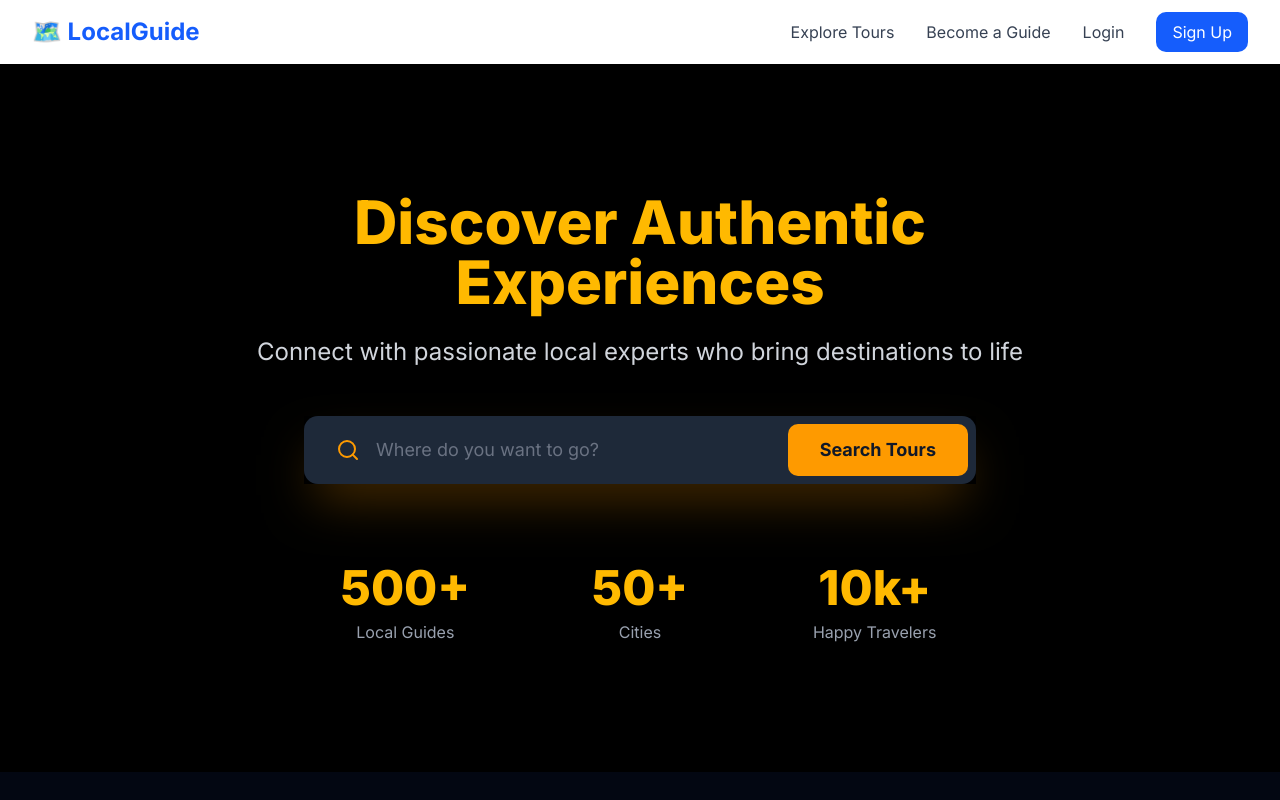
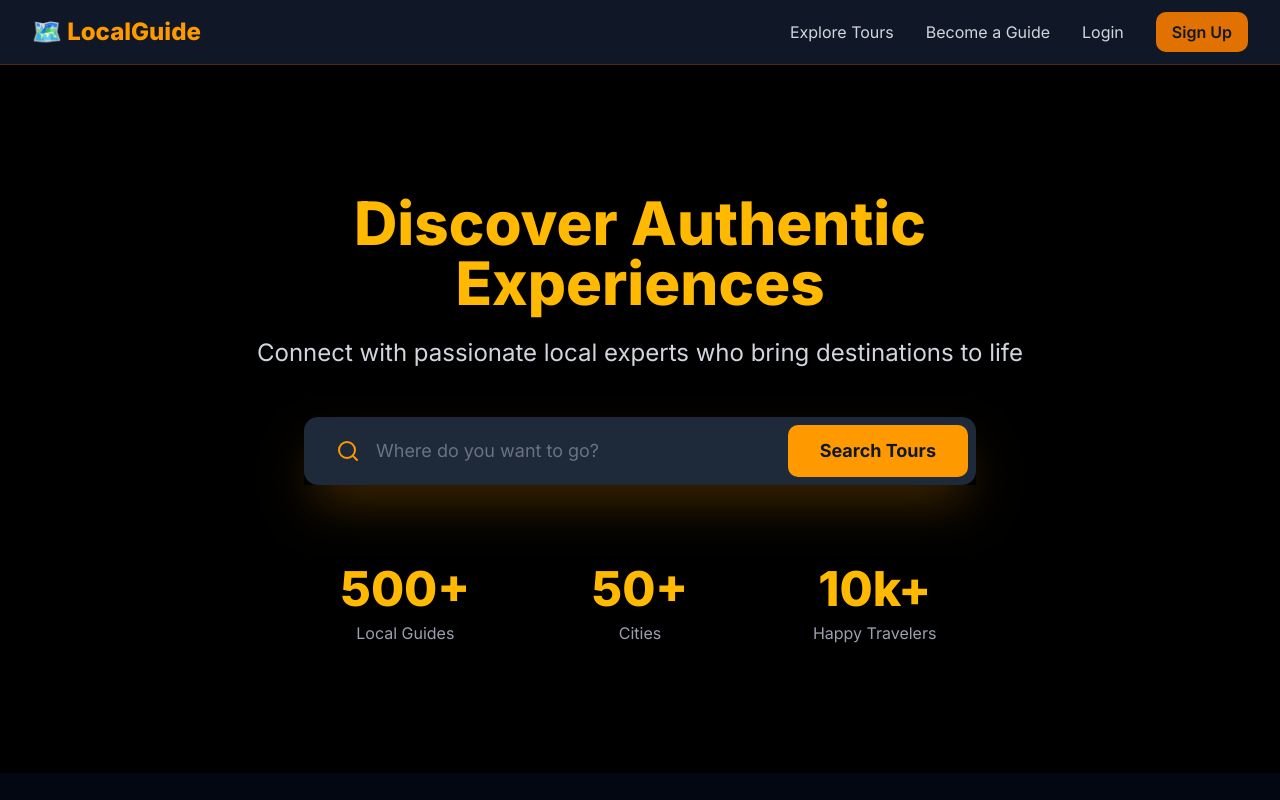
Before and after one commit to jamil908/local-guide-platform-frontencd, a Next.js app: page / in a window 1280 px wide. Shown: the top 800 px of the page. Built offline with nearby package versions, Linux system fonts and the light colour scheme.

Commit message:
fixed payment erorr and change deisgn

```diff
--- a/components/shared/Navbar.tsx
+++ b/components/shared/Navbar.tsx
@@ -1,8 +1,10 @@
+
+// components/Navbar.tsx
 'use client';
 
 import Link from 'next/link';
 import { useState } from 'react';
-import { FiMenu, FiX, FiUser, FiLogOut } from 'react-icons/fi';
+import { FiMenu, FiX, FiUser, FiLogOut, FiGlobe, FiBriefcase, FiAperture } from 'react-icons/fi';
 import { useAuth } from '@/contexts/AuthContext';
 import { useRouter } from 'next/navigation';
 import toast from 'react-hot-toast';
@@ -19,34 +21,41 @@ export default function Navbar() {
     setIsOpen(false);
   };
 
+  // Define shared link classes for the new theme
+  const linkClasses = "text-gray-300 hover:text-amber-500 transition duration-150";
+  const mobileLinkClasses = "block text-gray-300 hover:text-amber-500 py-2 transition duration-150";
+
   return (
-    <nav className="bg-white shadow-md sticky top-0 z-50">
+    // --- DESIGN CHANGE 1: Dark background and subtle shadow ---
+    <nav className="bg-gray-900 shadow-lg shadow-black/50 sticky top-0 z-50 border-b border-amber-800/50">
       <div className="max-w-7xl mx-auto px-4 sm:px-6 lg:px-8">
         <div className="flex justify-between h-16">
           {/* Logo */}
           <div className="flex items-center">
-            <Link href="/" className="flex items-center">
-              <span className="text-2xl font-bold text-blue-600">🗺️ LocalGuide</span>
+            <Link href="/" className="flex items-center" onClick={() => setIsOpen(false)}>
+              {/* --- DESIGN CHANGE 2: Amber logo text --- */}
+              <span className="text-2xl font-extrabold text-amber-500">🗺️ LocalGuide</span>
             </Link>
           </div>
 
           {/* Desktop Navigation */}
           <div className="hidden md:flex items-center space-x-8">
-            <Link href="/explore" className="text-gray-700 hover:text-blue-600 transition">
+            <Link href="/explore" className={linkClasses}>
               Explore Tours
             </Link>
 
             {!user ? (
               <>
-                <Link href="/auth/register?role=guide" className="text-gray-700 hover:text-blue-600 transition">
+                <Link href="/auth/register?role=guide" className={linkClasses}>
                   Become a Guide
                 </Link>
-                <Link href="/auth/login" className="text-gray-700 hover:text-blue-600 transition">
+                <Link href="/auth/login" className={linkClasses}>
                   Login
                 </Link>
                 <Link
                   href="/auth/register"
-                  className="bg-blue-600 text-white px-4 py-2 rounded-lg hover:bg-blue-700 transition"
+                  // --- DESIGN CHANGE 3: Amber primary button style ---
+                  className="bg-amber-600 text-gray-900 font-semibold px-4 py-2 rounded-lg hover:bg-amber-500 transition"
                 >
                   Sign Up
                 </Link>
@@ -54,26 +63,30 @@ export default function Navbar() {
             ) : (
               <>
                 {user.role === 'TOURIST' && (
-                  <Link href="/dashboard/tourist" className="text-gray-700 hover:text-blue-600 transition">
+                  <Link href="/dashboard/tourist" className={linkClasses}>
                     My Bookings
                   </Link>
                 )}
                 {user.role === 'GUIDE' && (
-                  <Link href="/dashboard/guide" className="text-gray-700 hover:text-blue-600 transition">
-                    Dashboard
+                  <Link href="/dashboard/guide" className={linkClasses}>
+                    <FiBriefcase className="inline mr-1" /> Dashboard
                   </Link>
                 )}
                 {user.role === 'ADMIN' && (
-                  <Link href="/dashboard/admin" className="text-gray-700 hover:text-blue-600 transition">
-                    Admin Panel
+                  <Link href="/dashboard/admin" className={linkClasses}>
+                    <FiAperture className="inline mr-1" /> Admin Panel
                   </Link>
                 )}
-                <Link href={`/profile/${user.id}`} className="flex items-center text-gray-700 hover:text-blue-600 transition">
+
+                {/* Profile Link */}
+                <Link href={`/profile/${user.id}`} className={`flex items-center ${linkClasses} border-l border-gray-700 pl-4`}>
                   <FiUser className="mr-2" /> Profile
                 </Link>
+
+                {/* Logout Button */}
                 <button
                   onClick={handleLogout}
-                  className="flex items-center text-red-600 hover:text-red-700 transition"
+                  className="flex items-center text-red-500 hover:text-red-400 transition"
                 >
                   <FiLogOut className="mr-2" /> Logout
                 </button>
@@ -85,7 +98,8 @@ export default function Navbar() {
           <div className="md:hidden flex items-center">
             <button
               onClick={() => setIsOpen(!isOpen)}
-              className="text-gray-700 hover:text-blue-600"
+              // --- DESIGN CHANGE 4: White/Amber button icons ---
+              className="text-gray-300 hover:text-amber-500"
             >
               {isOpen ? <FiX size={24} /> : <FiMenu size={24} />}
             </button>
@@ -94,34 +108,37 @@ export default function Navbar() {
 
         {/* Mobile Navigation */}
         {isOpen && (
-          <div className="md:hidden pb-4">
-            <div className="flex flex-col space-y-4">
+          // --- DESIGN CHANGE 5: Mobile menu background ---
+          <div className="md:hidden pb-4 bg-gray-900 border-t border-amber-900">
+            <div className="flex flex-col space-y-3 pt-2">
               <Link
                 href="/explore"
-                className="text-gray-700 hover:text-blue-600"
+                className={mobileLinkClasses}
                 onClick={() => setIsOpen(false)}
               >
-                Explore Tours
+                <FiGlobe className="inline mr-2" /> Explore Tours
               </Link>
+
               {!user ? (
                 <>
                   <Link
                     href="/auth/register?role=guide"
-                    className="text-gray-700 hover:text-blue-600"
+                    className={mobileLinkClasses}
                     onClick={() => setIsOpen(false)}
                   >
-                    Become a Guide
+                    <FiBriefcase className="inline mr-2" /> Become a Guide
                   </Link>
                   <Link
                     href="/auth/login"
-                    className="text-gray-700 hover:text-blue-600"
+                    className={mobileLinkClasses}
                     onClick={() => setIsOpen(false)}
                   >
-                    Login
+                    <FiLogOut className="inline mr-2" /> Login
                   </Link>
                   <Link
                     href="/auth/register"
-                    className="text-blue-600 font-semibold"
+                    // Amber button style for mobile signup link
+                    className="block text-center bg-amber-600 text-gray-900 font-bold px-4 py-2 rounded-lg hover:bg-amber-500 transition mt-4"
                     onClick={() => setIsOpen(false)}
                   >
                     Sign Up
@@ -129,10 +146,11 @@ export default function Navbar() {
                 </>
               ) : (
                 <>
+                  {/* Logged in links */}
                   {user.role === 'TOURIST' && (
                     <Link
                       href="/dashboard/tourist"
-                      className="text-gray-700 hover:text-blue-600"
+                      className={mobileLinkClasses}
                       onClick={() => setIsOpen(false)}
                     >
                       My Bookings
@@ -141,7 +159,7 @@ export default function Navbar() {
                   {user.role === 'GUIDE' && (
                     <Link
                       href="/dashboard/guide"
-                      className="text-gray-700 hover:text-blue-600"
+                      className={mobileLinkClasses}
                       onClick={() => setIsOpen(false)}
                     >
                       Dashboard
@@ -150,7 +168,7 @@ export default function Navbar() {
                   {user.role === 'ADMIN' && (
                     <Link
                       href="/dashboard/admin"
-                      className="text-gray-700 hover:text-blue-600"
+                      className={mobileLinkClasses}
                       onClick={() => setIsOpen(false)}
                     >
                       Admin Panel
@@ -158,13 +176,13 @@ export default function Navbar() {
                   )}
                   <Link
                     href={`/profile/${user.id}`}
-                    className="text-gray-700 hover:text-blue-600"
+                    className={mobileLinkClasses}
                     onClick={() => setIsOpen(false)}
                   >
-                    Profile
+                    <FiUser className="inline mr-2" /> Profile
                   </Link>
-                  <button onClick={handleLogout} className="text-left text-red-600">
-                    Logout
+                  <button onClick={handleLogout} className="text-left text-red-500 hover:text-red-400 py-2">
+                    <FiLogOut className="inline mr-2" /> Logout
                   </button>
                 </>
               )}
```
